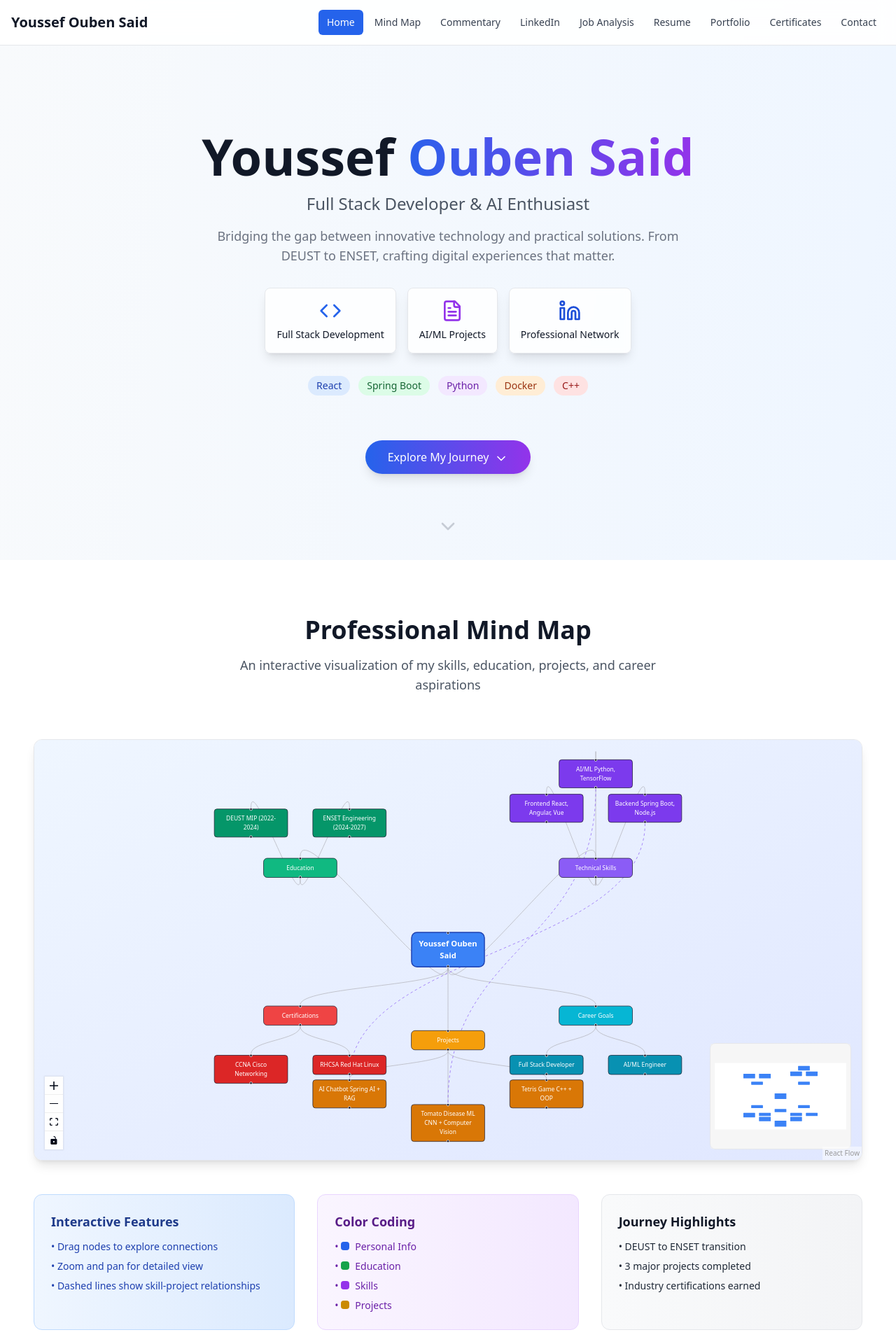
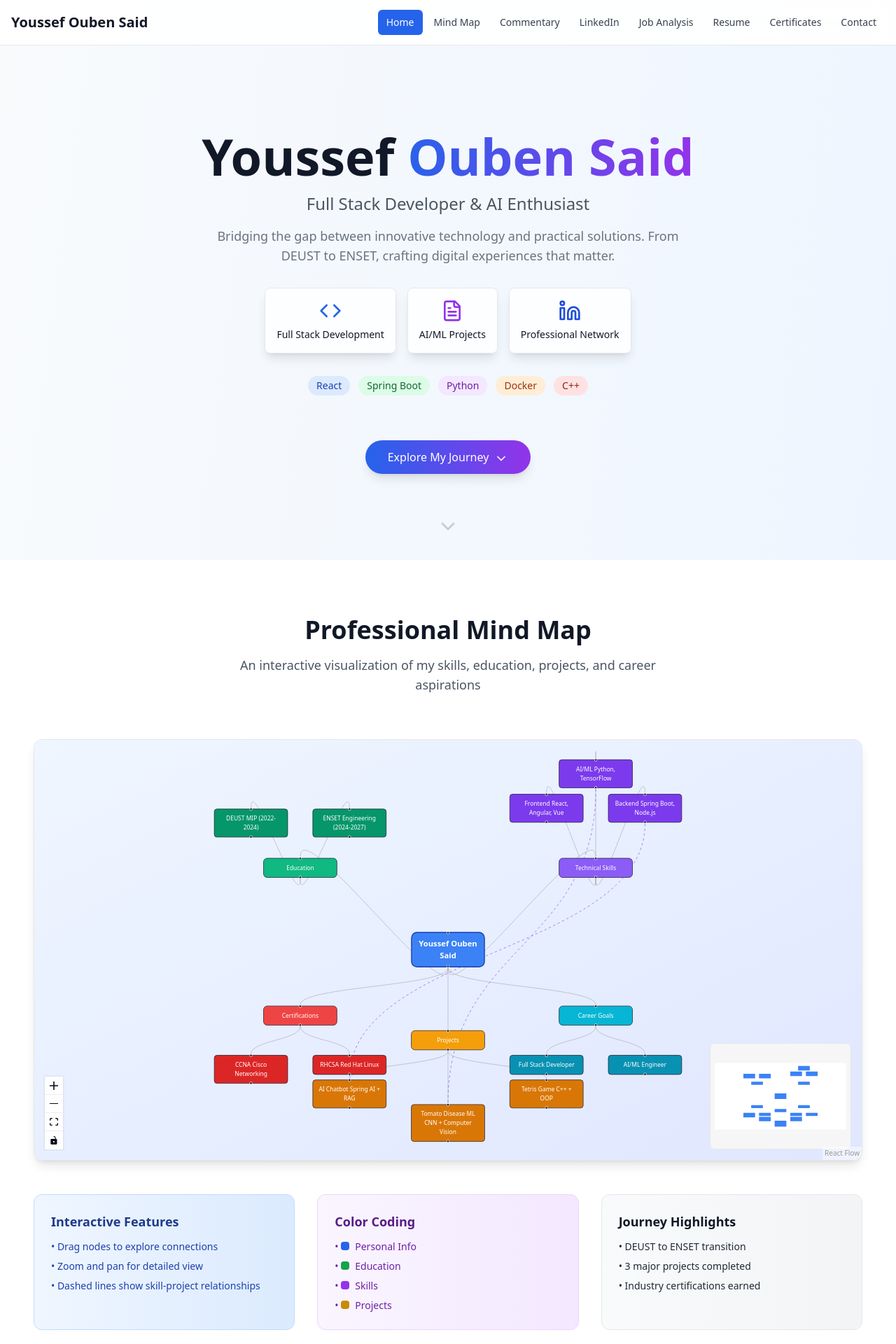
Before and after one commit to youssefoubens/professional-hub-react, a React (Vite) app: page / in a window 1280 px wide. Shown: the top 1920 px of the page at 70% size. Built offline with nearby package versions, Linux system fonts and the light colour scheme.

Commit message:
Remove portfolio section and add link
Removed the portfolio section and replaced it with a link to the user's portfolio.

```diff
--- a/src/components/MindMapSection.tsx
+++ b/src/components/MindMapSection.tsx
@@ -5,6 +5,7 @@ import {
   MiniMap,
   Controls,
   Background,
+  BackgroundVariant,
   useNodesState,
   useEdgesState,
   addEdge,
@@ -216,7 +217,7 @@ const MindMapSection = () => {
                 maskColor="rgb(240, 240, 240, 0.6)"
                 className="bg-white border border-gray-200 rounded-lg"
               />
-              <Background variant="dot" gap={20} size={1} color="#E5E7EB" />
+              <Background variant={BackgroundVariant.Dots} gap={20} size={1} color="#E5E7EB" />
             </ReactFlow>
           </div>
         </div>
--- a/src/components/Navigation.tsx
+++ b/src/components/Navigation.tsx
@@ -1,4 +1,3 @@
-
 import React, { useState } from 'react';
 import { Menu, X } from 'lucide-react';
 
@@ -17,7 +16,6 @@ const Navigation: React.FC<NavigationProps> = ({ activeSection, setActiveSection
     { id: 'linkedin', label: 'LinkedIn' },
     { id: 'job-analysis', label: 'Job Analysis' },
     { id: 'resume', label: 'Resume' },
-    { id: 'portfolio', label: 'Portfolio' },
     { id: 'certificates', label: 'Certificates' },
     { id: 'contact', label: 'Contact' },
   ];
--- a/src/pages/Index.tsx
+++ b/src/pages/Index.tsx
@@ -7,7 +7,6 @@ import CommentarySection from '../components/CommentarySection';
 import LinkedInSection from '../components/LinkedInSection';
 import JobAnalysisSection from '../components/JobAnalysisSection';
 import ResumeSection from '../components/ResumeSection';
-import PortfolioSection from '../components/PortfolioSection';
 import CertificatesSection from '../components/CertificatesSection';
 import ContactSection from '../components/ContactSection';
 
@@ -43,11 +42,7 @@ const Index = () => {
           <ResumeSection />
         </section>
 
-        <section id="portfolio" className="min-h-screen bg-gradient-to-r from-purple-50 to-pink-50">
-          <PortfolioSection />
-        </section>
-
-        <section id="certificates" className="min-h-screen bg-white">
+        <section id="certificates" className="min-h-screen bg-gradient-to-r from-purple-50 to-pink-50">
           <CertificatesSection />
         </section>
 
```
